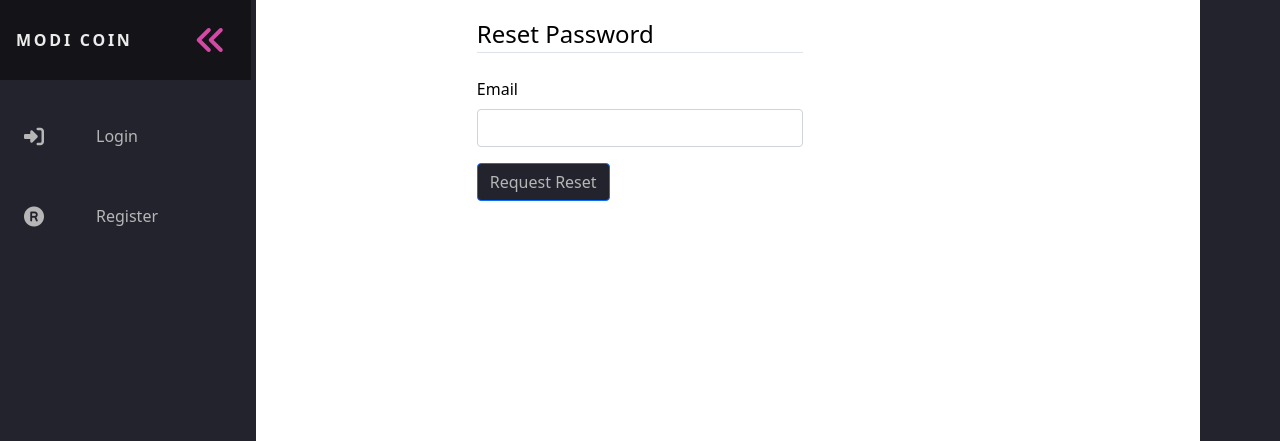
After one commit to batzuu/modicoin, a Flask app: page /reset_password in a window 1280 px wide. The commit adds this page. Shown: the top 441 px of the page. Run offline with Flask 2, Linux system fonts and the light colour scheme; parts of the project's set-up code (start-up, migrations or seed data) failed here and were passed over; some libraries are stand-ins or nearby versions.

Commit message:
added reset pass stuffs

```diff
--- a/modicoin/forms.py
+++ b/modicoin/forms.py
@@ -4,7 +4,7 @@ from wtforms import SelectField
 from wtforms.fields import StringField, PasswordField, SubmitField, BooleanField, TextAreaField, html5 as h5field
 from wtforms.fields.core import IntegerField
 from wtforms.fields.simple import SubmitField
-from wtforms.validators import DataRequired, Length, Email, EqualTo, ValidationError, NumberRange
+from wtforms.validators import DataRequired, Length, Email, EqualTo, ValidationError
 from wtforms.widgets.core import CheckboxInput
 from wtforms.widgets import html5 as h5widget
 from modicoin.models import User
@@ -12,64 +12,88 @@ from flask_login import current_user
 
 
 class RegistrationForm(FlaskForm):
-    username = StringField(
-        "Username", validators=[DataRequired(), Length(min=2, max=20)]
-    )
+	username = StringField(
+		"Username", validators=[DataRequired(), Length(min=2, max=20)]
+	)
 
-    email = StringField("Email", validators=[DataRequired(), Email()])
+	email = StringField("Email", validators=[DataRequired(), Email()])
 
-    password = PasswordField("Password", validators=[DataRequired()])
+	password = PasswordField("Password", validators=[DataRequired()])
 
-    confirm_password = PasswordField(
-        "Confirm Password", validators=[DataRequired(), EqualTo("password")]
-    )
+	confirm_password = PasswordField(
+		"Confirm Password", validators=[DataRequired(), EqualTo("password")]
+	)
 
-    submit = SubmitField("Sign Up")
+	submit = SubmitField("Sign Up")
 
-    def validate_username(self, username):
-        user = User.query.filter_by(username=username.data).first()
-        print(type(User.query.filter_by(username=username.data).first()))
-        if user:
-            raise ValidationError("Username is already taken")
+	def validate_username(self, username):
+		user = User.query.filter_by(username=username.data).first()
+		print(type(User.query.filter_by(username=username.data).first()))
+		if user:
+			raise ValidationError("Username is already taken")
 
-    def validate_email(self, email):
-        user = User.query.filter_by(email=email.data).first()
-        if user:
-            raise ValidationError("Email already in use")
+	def validate_email(self, email):
+		user = User.query.filter_by(email=email.data).first()
+		if user:
+			raise ValidationError("Email already in use")
 
 
 class LoginForm(FlaskForm):
-    email = StringField("Email", validators=[DataRequired(), Email()])
+	email = StringField("Email", validators=[DataRequired(), Email()])
 
-    password = PasswordField("Password", validators=[DataRequired()])
+	password = PasswordField("Password", validators=[DataRequired()])
 
-    remember = BooleanField("Remember me")
+	remember = BooleanField("Remember me")
 
-    submit = SubmitField("Login")
+	submit = SubmitField("Login")
 
 
 class KeyDownForm(FlaskForm):
-    accept_check = BooleanField("I Have Copied the key", validators=[DataRequired()])
+	accept_check = BooleanField("I Have Copied the key", validators=[DataRequired()])
 
-    submit = SubmitField("Next")
+	submit = SubmitField("Next")
 
 class TransactionForm(FlaskForm):
-    receiver = StringField(
-        "Receiver", validators=[DataRequired(), Length(min=2, max=20)]
-    )
-    amount = h5field.IntegerField("Amount", validators=[DataRequired()], widget=h5widget.NumberInput(min=1, step=1))
+	receiver = StringField(
+		"Receiver", validators=[DataRequired(), Length(min=2, max=20)]
+	)
+	amount = h5field.IntegerField("Amount", validators=[DataRequired()], widget=h5widget.NumberInput(min=1, step=1))
 
-    private_key= TextAreaField("Private Key", validators=[DataRequired()], render_kw={"row":70})
+	private_key= TextAreaField("Private Key", validators=[DataRequired()], render_kw={"row":70})
 
-    submit = SubmitField("Make Transaction")
+	submit = SubmitField("Make Transaction")
 
-    def validate_receiver(self, receiver):
-        reci = User.query.filter_by(username=receiver.data).first()
-        print(reci)
-        if not reci:
-            raise ValidationError("No receiver with this user name exist")
+	def validate_receiver(self, receiver):
+		reci = User.query.filter_by(username=receiver.data).first()
+		print(reci)
+		if not reci:
+			raise ValidationError("No receiver with this user name exist")
 
-    def validate_amount(self, amount):
-        balance = User.query.filter_by(username=current_user.username).first().balance
-        if int(amount.data) > int(balance):
-            raise ValidationError(f"Not enough balance! Current Balance: {balance}")
+	def validate_amount(self, amount):
+		user = User.query.filter_by(username=current_user.username).first()
+		balance = user.balance
+		pending = user.pending_transaction
+		if int(amount.data) > int(balance - pending):
+			if int(pending):
+				raise ValidationError(f"Not enough balance! Current Balance: {balance} - {pending}(pending) modicoins")
+			else:
+				raise ValidationError(f"Not enough balance! Current Balance: {balance} modicoins")
+
+class RequestForgotPassForm(FlaskForm):
+	email = StringField("Email", validators=[DataRequired(), Email()])
+
+	submit = SubmitField("Request Reset")
+
+	def validate_email(self, email):
+		user = User.query.filter_by(email=email.data).first()
+		if not user:
+			raise ValidationError("Email not found! You must register first!")
+
+class ForgotPassForm(FlaskForm):
+	password = PasswordField("New Password", validators=[DataRequired()])
+
+	confirm_password = PasswordField(
+		"Confirm Password", validators=[DataRequired(), EqualTo("password")]
+	)
+
+	submit = SubmitField("Reset Password")
--- a/modicoin/routes.py
+++ b/modicoin/routes.py
@@ -2,12 +2,13 @@ from flask import render_template, url_for, flash, redirect, request, session as
 from flask_login.utils import login_fresh
 from sqlalchemy.orm import session
 from wtforms.validators import Email
-from modicoin import app, db, bcrypt, login_manager
+from modicoin import app, db, bcrypt, login_manager, mail
 from modicoin.blockpickle import blockchain
-from modicoin.forms import KeyDownForm, RegistrationForm, LoginForm, TransactionForm
+from modicoin.forms import KeyDownForm, RegistrationForm, LoginForm, TransactionForm, RequestForgotPassForm, ForgotPassForm
 from modicoin.models import User
 from flask_login import login_user, current_user, logout_user, login_required
 from modicoin.blockchain import Block, Transaction, Blockchain
+from flask_mail import Message
 
 miner_reward = blockchain.miner_reward
 
@@ -63,6 +64,8 @@ def transaction():
 		pub_key = sender.public_key
 		if transaction.is_valid(form.private_key.data, pub_key):
 			blockchain.add_new_transaction(transaction)
+			sender.pending_transaction = form.amount.data
+			db.session.commit()
 			flash(f'Transaction was valid and added to unconfirmed pool', 'success')
 		else:
 			flash(f'Transaction failed invalid KEY!', 'danger')
@@ -111,12 +114,13 @@ def mineblock():
 			sender.balance -= amt
 		receiver = User.query.filter_by(username=transaction.receiver).first()
 		receiver.balance += amt
+		sender.pending_transaction = 0
 		db.session.commit()
 	blockchain.mine(current_user.username)
 	print("Block was successfully mined")
 	transaction = Transaction(sender="MinerReward", receiver=current_user.username, amt=blockchain.miner_reward)
 	blockchain.unconfirmed_trainsactions.append(transaction)
-	flash(f'Block was mined successfuly')
+	flash(f'Block was mined successfuly', 'success')
 	return redirect(url_for('mine'))
 
 
@@ -153,3 +157,44 @@ def index():
 		return redirect(url_for("home"))
 	else:
 		return redirect(url_for("login"))
+
+def send_reset_email(user):
+	token = user.get_reset_token()
+	msg = Message("Password Reset for ModiCoin", sender="modicoin", recipients=[user.email])
+	msg.body = f'''To reset the password click on the link below:
+{url_for('reset_token', token=token, _external=True)}
+Contact admin if you did not create the password reset request
+	'''
+	mail.send(msg)
+
+@app.route("/reset_password", methods=["GET", "POST"])
+def reset_req():
+	if current_user.is_authenticated:
+		return redirect(url_for("home"))
+	form = RequestForgotPassForm()
+	if form.validate_on_submit():
+		email = form.email.data
+		user = User.query.filter_by(email=email).first()
+		send_reset_email(user)
+		flash('A mail has been sent to you containing instructions to reset your password', 'success')
+		return redirect(url_for('login'))
+	return render_template('reset_req.html', title='Reset Password', form=form)
+
+@app.route("/reset_password/<token>", methods=["GET", "POST"])
+def reset_token(token):
+	if current_user.is_authenticated:
+		return redirect(url_for("home"))
+	user = User.validate_token(token)
+	if not user:
+		flash("Invalid/Expired token", 'warning')
+		return redirect(url_for('reset_req'))
+
+	form = ForgotPassForm()
+	if form.validate_on_submit():
+		hashed_pass = bcrypt.generate_password_hash(form.password.data)
+		user.password = hashed_pass
+		db.session.commit()
+		flash(f"Your password has been reset! You can now login.", 'success')
+		return redirect(url_for("login"))
+
+	return render_template("reset_token.html", title='Reset Password', form=form)
--- a/modicoin/templates/account.html
+++ b/modicoin/templates/account.html
@@ -18,7 +18,11 @@
 		</div>
 		<div class="mb-3">
 			<div class="label">Balance</div>
-			<input class="form-control" placeholder="{{ user.balance }}">
+			{% if user.pending_transaction %}
+				<input class="form-control" placeholder="{{ user.balance }} - {{ user.pending_transaction }}(pending)">
+			{% else %}
+				<input class="form-control" placeholder="{{ user.balance }}">
+			{% endif %}
 		</div>
 	</fieldset>
 </section>
--- a/modicoin/templates/login.html
+++ b/modicoin/templates/login.html
@@ -42,7 +42,7 @@
                 <div class="c1">{{ form.submit(class="btn btn-primary") }}</div>
                 <div class="c2">
                     <small class="text-muted ml-4 mt-2">
-                        <a href="#">Forgot Password?</a>
+                        <a href="{{ url_for('reset_req') }}">Forgot Password?</a>
                     </small>
                 </div>
             </div>
--- /dev/null
+++ b/modicoin/templates/reset_req.html
@@ -0,0 +1,29 @@
+{% extends "layout.html" %}
+
+{% block content %}
+    <div class="form-main">
+        <form method="POST" action="" class="the-form">
+            {{ form.hidden_tag() }}
+            <legend class="border-bottom mb-4">Reset Password</legend>
+
+            <div class="mb-3">
+               {{ form.email.label(class="form-label") }}
+                {% if form.email.errors %}
+                    {{ form.email(class="form-control is-invalid") }}
+                    <div class="invalid-feedback">
+                        {% for error in form.email.errors %}
+                            <span>{{ error }}</span>
+                        {% endfor %}
+                    </div>
+                {% else %}
+                    {{ form.email(class="form-control") }}
+                {% endif %}
+
+            </div>
+
+            <div class="wrap1">
+                <div class="c1">{{ form.submit(class="btn btn-primary") }}</div>
+            </div>
+        </form>
+    </div>
+{% endblock content %}
--- a/requirements.txt
+++ b/requirements.txt
@@ -1,6 +1,7 @@
 appdirs==1.4.4
 bcrypt==3.2.0
 black==21.5b2
+blinker==1.4
 cffi==1.14.5
 click==8.0.1
 colorama==0.4.4
@@ -9,9 +10,11 @@ email-validator==1.1.2
 Flask==2.0.1
 Flask-Bcrypt==0.7.1
 Flask-Login==0.5.0
+Flask-Mail==0.9.1
 Flask-SQLAlchemy==2.5.1
 Flask-WTF==0.15.1
 greenlet==1.1.0
+gunicorn==20.1.0
 idna==3.2
 itsdangerous==2.0.1
 Jinja2==3.0.1
```
Also changed, not shown: modicoin/__init__.py (+12 -1 lines), modicoin/models.py (+25 -11 lines), modicoin/templates/reset_token.html (added, +44 -0 lines), modicoin/site.db, 4 other files.
